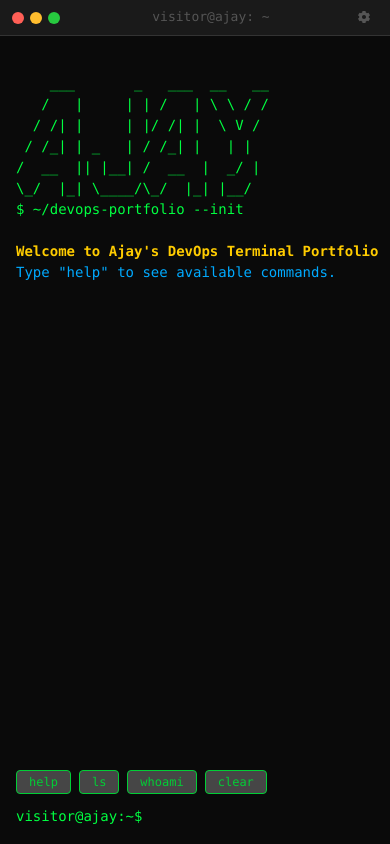
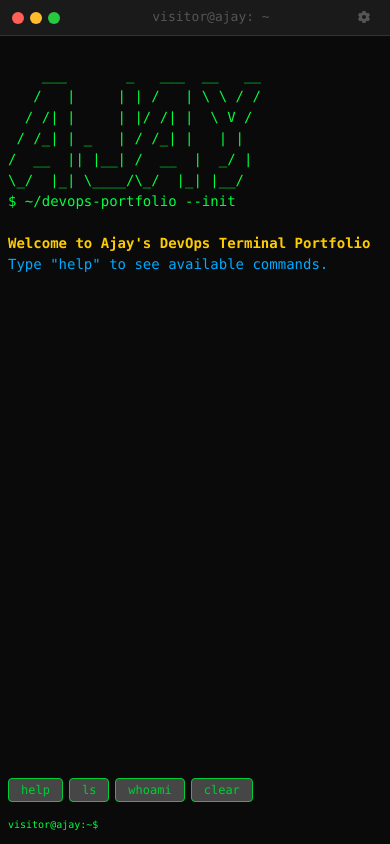
Before and after one commit to akay25/portfolio, a Vue app: page / in a window 390 px wide. Built offline with nearby package versions, Linux system fonts and the light colour scheme.

Commit message:
Fixed issue with mobile responsiveness

```diff
--- a/index.html
+++ b/index.html
@@ -3,7 +3,7 @@
   <head>
     <meta charset="UTF-8">
     <link rel="icon" href="/favicon.ico">
-    <meta name="viewport" content="width=device-width, initial-scale=1.0">
+    <meta name="viewport" content="width=device-width, initial-scale=1.0, maximum-scale=1.0, user-scalable=no, viewport-fit=cover">
     <title>Ajay | DevOps Portfolio</title>
     <meta name="description" content="Interactive terminal-based DevOps portfolio. Type commands to explore.">
     <meta name="theme-color" content="#0a0a0a">
--- a/src/assets/terminal.css
+++ b/src/assets/terminal.css
@@ -19,6 +19,7 @@
   --terminal-line-height: 1.6;
   --terminal-padding: 16px;
   --terminal-titlebar-height: 36px;
+  --terminal-prompt-size: var(--terminal-font-size);
 }
 
 /* --- CSS Reset (terminal-scoped) --- */
@@ -33,9 +34,13 @@
 html,
 body {
   height: 100%;
+  width: 100%;
   margin: 0;
   padding: 0;
   overflow: hidden;
+  overflow-x: hidden;
+  overscroll-behavior: none;
+  -webkit-overflow-scrolling: touch;
   background-color: var(--terminal-bg);
   color: var(--terminal-fg);
   font-family: var(--terminal-font);
@@ -43,14 +48,22 @@ body {
   line-height: var(--terminal-line-height);
   -webkit-font-smoothing: antialiased;
   -moz-osx-font-smoothing: grayscale;
+  position: fixed;
+  top: 0;
+  left: 0;
+  right: 0;
+  bottom: 0;
 }
 
 #app {
   height: 100vh;
-  width: 100vw;
+  height: 100dvh;
+  width: 100%;
+  max-width: 100vw;
   display: flex;
   flex-direction: column;
   overflow: hidden;
+  overflow-x: hidden;
 }
 
 /* --- Selection --- */
@@ -255,9 +268,10 @@ body {
 /* --- Mobile Responsive --- */
 @media (max-width: 768px) {
   :root {
-    --terminal-font-size: 12px;
+    --terminal-font-size: 13px;
     --terminal-padding: 10px;
-    --terminal-titlebar-height: 30px;
+    --terminal-titlebar-height: 32px;
+    --terminal-prompt-size: 12px;
   }
 
   .terminal-titlebar-dot {
@@ -272,8 +286,9 @@ body {
 
 @media (max-width: 480px) {
   :root {
-    --terminal-font-size: 11px;
+    --terminal-font-size: 12px;
     --terminal-padding: 8px;
+    --terminal-prompt-size: 10px;
   }
 }
 
--- a/src/components/terminal/CommandChips.vue
+++ b/src/components/terminal/CommandChips.vue
@@ -25,8 +25,8 @@ const emit = defineEmits<{
 <style scoped>
 .command-chips {
   display: none;
-  gap: 8px;
-  padding: 8px 16px;
+  gap: 6px;
+  padding: 8px var(--terminal-padding);
   flex-wrap: wrap;
   flex-shrink: 0;
 }
--- a/src/components/terminal/SettingsPanel.vue
+++ b/src/components/terminal/SettingsPanel.vue
@@ -87,6 +87,10 @@ function selectFontSize(size: number) {
   top: 40px;
   right: 8px;
   width: 260px;
+  max-width: calc(100vw - 16px);
+  max-height: calc(100vh - 60px);
+  max-height: calc(100dvh - 60px);
+  overflow-y: auto;
   background: #1e1e1e;
   border: 1px solid #444;
   border-radius: 8px;
@@ -96,6 +100,15 @@ function selectFontSize(size: number) {
   display: flex;
   flex-direction: column;
   gap: 14px;
+}
+
+@media (max-width: 480px) {
+  .settings-panel {
+    right: 4px;
+    left: 4px;
+    width: auto;
+    top: 36px;
+  }
 }
 
 .settings-section {
--- a/src/components/terminal/TerminalInput.vue
+++ b/src/components/terminal/TerminalInput.vue
@@ -111,22 +111,36 @@ defineExpose({ focusInput })
 .terminal-input-line {
   display: flex;
   align-items: center;
-  padding: 4px 16px 16px;
+  padding: 4px var(--terminal-padding) var(--terminal-padding);
   cursor: text;
   flex-shrink: 0;
+  min-width: 0;
+  max-width: 100%;
+  overflow: hidden;
 }
 
 .prompt {
   color: var(--terminal-prompt);
   font-family: var(--terminal-font);
-  font-size: var(--terminal-font-size);
+  font-size: var(--terminal-prompt-size, var(--terminal-font-size));
   line-height: 1.5;
   white-space: nowrap;
   user-select: none;
+  flex-shrink: 0;
+  max-width: 45%;
+  overflow: hidden;
+  text-overflow: ellipsis;
+}
+
+@media (max-width: 480px) {
+  .prompt {
+    max-width: 35%;
+  }
 }
 
 .input-wrapper {
   flex: 1;
+  min-width: 0;
   position: relative;
   overflow: hidden;
 }
--- a/src/components/terminal/TerminalOutput.vue
+++ b/src/components/terminal/TerminalOutput.vue
@@ -100,23 +100,35 @@ function hasLinks(text: string): boolean {
 .terminal-output {
   flex: 1;
   overflow-y: auto;
-  padding: 16px;
+  overflow-x: hidden;
+  padding: var(--terminal-padding);
   font-family: var(--terminal-font);
   font-size: var(--terminal-font-size);
   line-height: 1.5;
+  max-width: 100%;
+  -webkit-overflow-scrolling: touch;
 }
 
 .output-line {
   min-height: 1.5em;
   white-space: pre-wrap;
-  word-break: break-word;
+  word-break: break-all;
+  overflow-wrap: anywhere;
+  max-width: 100%;
 }
 
 .output-line pre {
   margin: 0;
   font-family: inherit;
   font-size: inherit;
-  white-space: pre;
+  white-space: pre-wrap;
+  word-break: break-all;
+  overflow-wrap: anywhere;
+  max-width: 100%;
+}
+
+.terminal-link {
+  word-break: break-all;
 }
 
 .line-default { color: var(--terminal-fg); }
--- a/src/components/terminal/TerminalWindow.vue
+++ b/src/components/terminal/TerminalWindow.vue
@@ -69,9 +69,28 @@ function toggleSettings() {
   display: flex;
   flex-direction: column;
   height: 100vh;
-  width: 100vw;
+  height: 100dvh;
+  width: 100%;
+  max-width: 100vw;
   background: var(--terminal-bg);
   overflow: hidden;
+  overflow-x: hidden;
+}
+
+@media (max-width: 768px) {
+  .title-bar-dots {
+    display: none;
+  }
+
+  .title-bar {
+    height: 32px;
+    padding: 0 8px;
+  }
+
+  .title-bar-text {
+    font-size: 11px;
+    text-align: left;
+  }
 }
 
 .title-bar {
```
